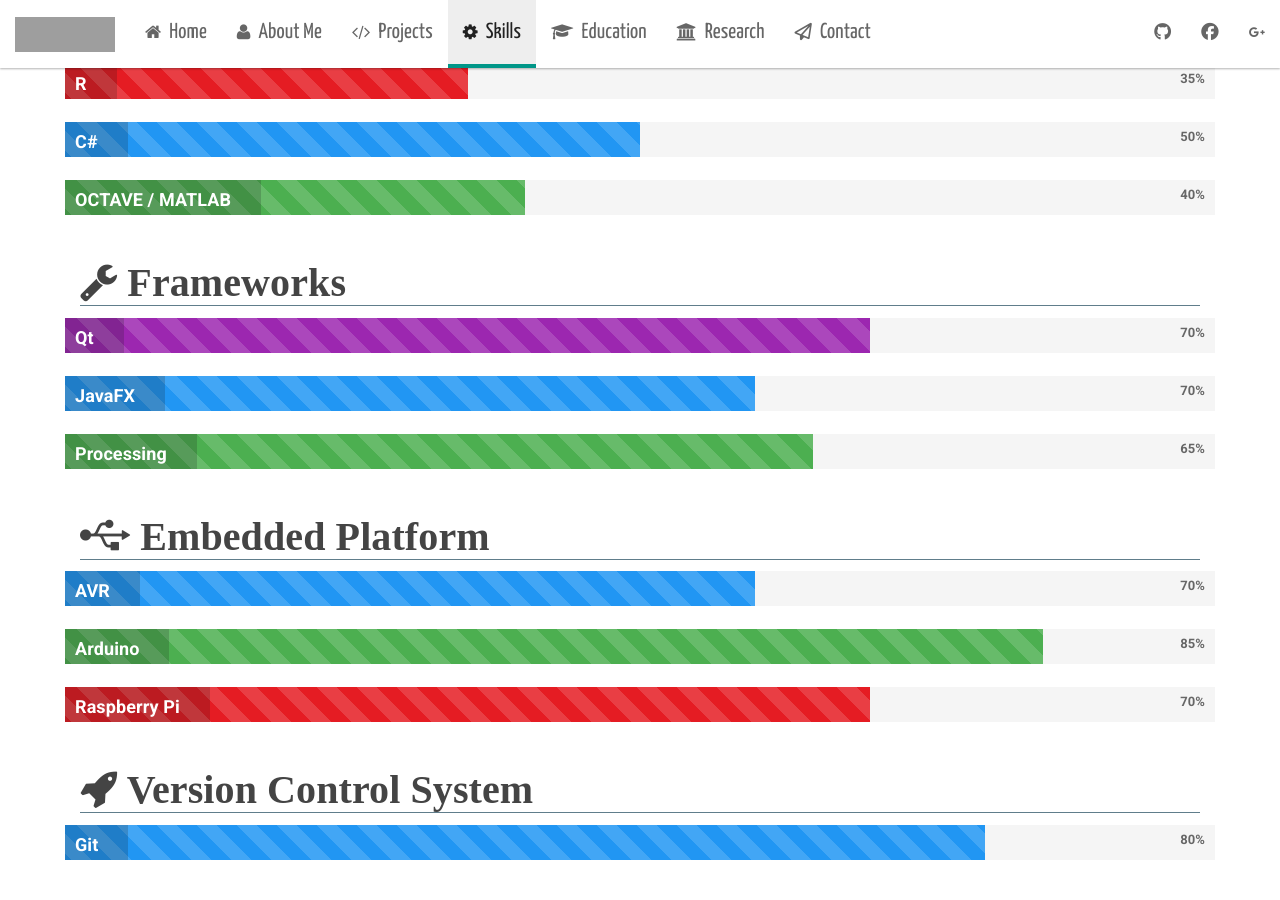
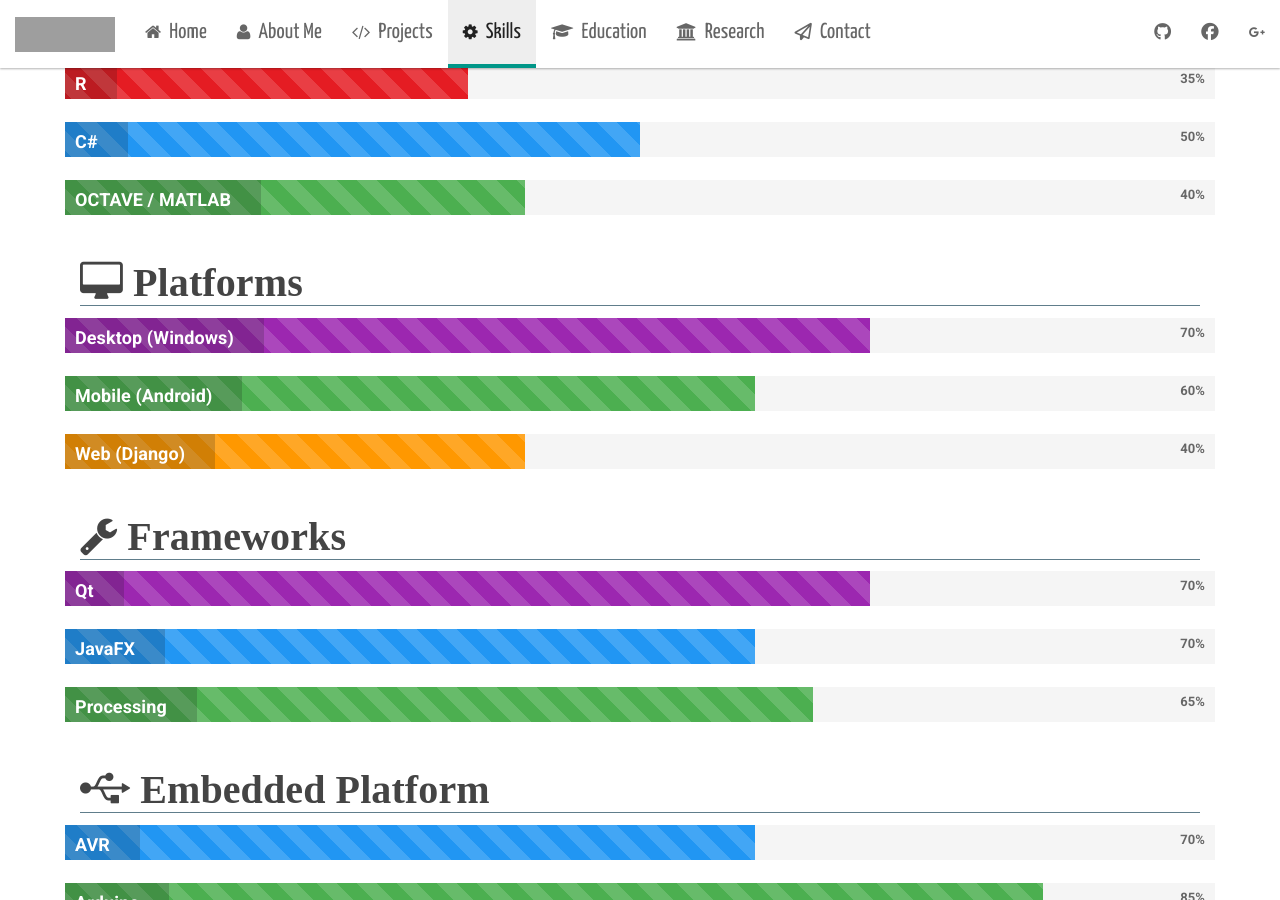
Before and after one commit to manashmandal/manashmandal.github.io, a Jekyll site: the page built from skills.html, in a window 1280 px wide and 900 px high, scrolled down 359 px. Built offline with Jekyll 4.4.1, drawn with Linux system fonts in a browser that asks for light colours; nearby versions of some CDN libraries; some web fonts are replaced; grey boxes are pictures that could not be loaded.

Commit message:
added new skillz

```diff
--- a/skills.html
+++ b/skills.html
@@ -67,6 +67,36 @@
         </div>
 
     </div>
+
+        <!--Platform-->
+    <h1 class="big_title_underline"><span class="fa fa-desktop"></span> Platforms</h1>
+
+     <div class="row">
+             <div class="progress">
+                 <div class="progress-bar progress-bar-info progress-bar-striped active" role="progressbar" aria-valuenow="60" aria-valuemin="0" aria-valuemax="100" style="width: 70%;">
+                     <span class="sr-only">70% Complete</span>
+                 </div>
+                 <span class="progress-type">Desktop (Windows)</span>
+                 <span class="progress-completed">70%</span>
+             </div>
+
+             <div class="progress">
+                 <div class="progress-bar progress-bar-success progress-bar-striped active" role="progressbar" aria-valuenow="60" aria-valuemin="0" aria-valuemax="100" style="width: 60%;">
+                     <span class="sr-only">60% Complete</span>
+                 </div>
+                 <span class="progress-type">Mobile (Android)</span>
+                 <span class="progress-completed">60%</span>
+             </div>
+
+             <div class="progress">
+                 <div class="progress-bar progress-bar-warning progress-bar-striped active" role="progressbar" aria-valuenow="60" aria-valuemin="0" aria-valuemax="100" style="width: 40%;">
+                     <span class="sr-only">40% Complete</span>
+                 </div>
+                 <span class="progress-type">Web (Django)</span>
+                 <span class="progress-completed">40%</span>
+             </div>
+     </div>
+        <!--Frameworks-->
 
     <h1 class="big_title_underline"> <span class="fa fa-wrench"></span> Frameworks</h1>
 
```
Also changed, not shown: _includes/head.html (+0 -8 lines).
